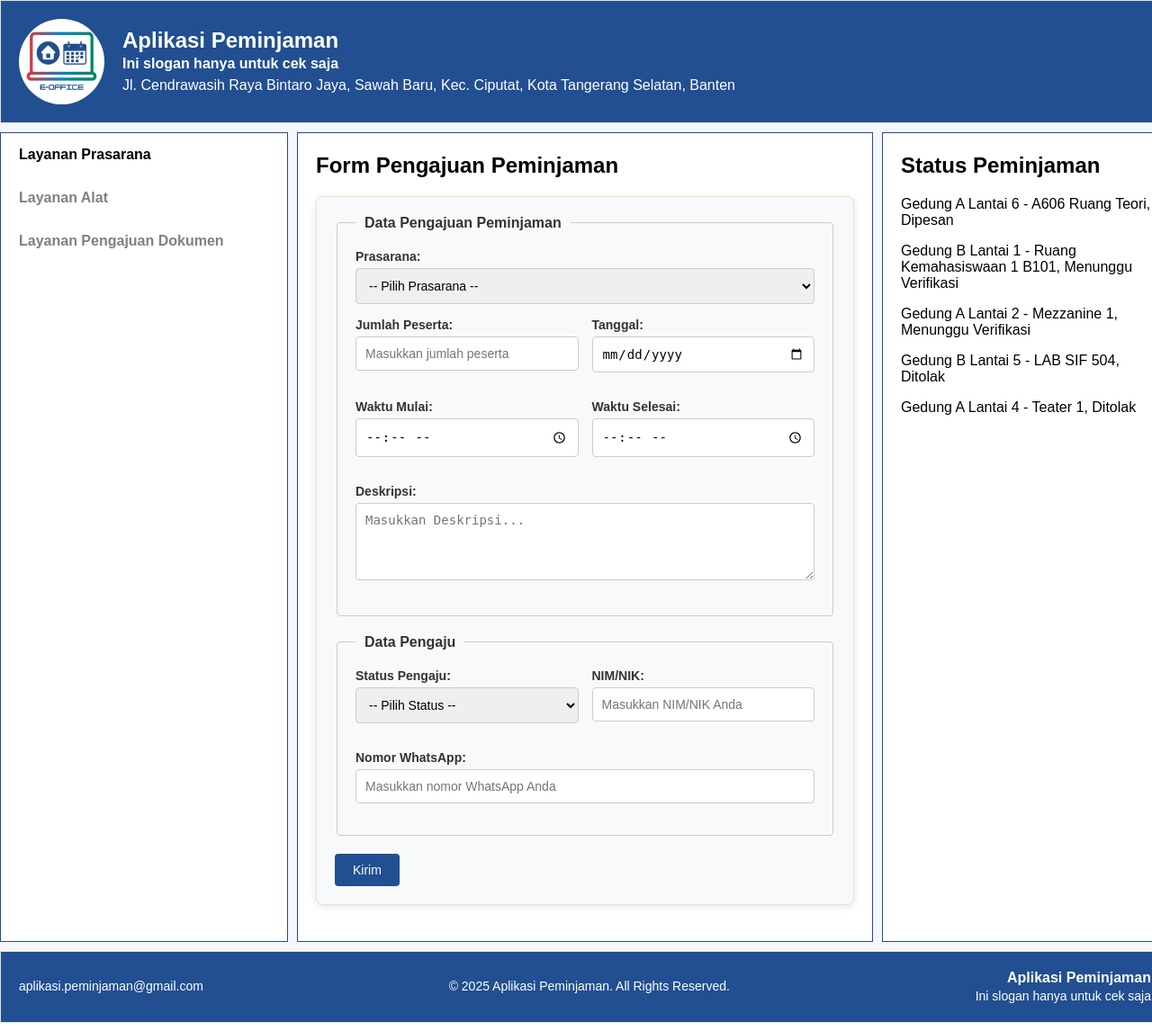
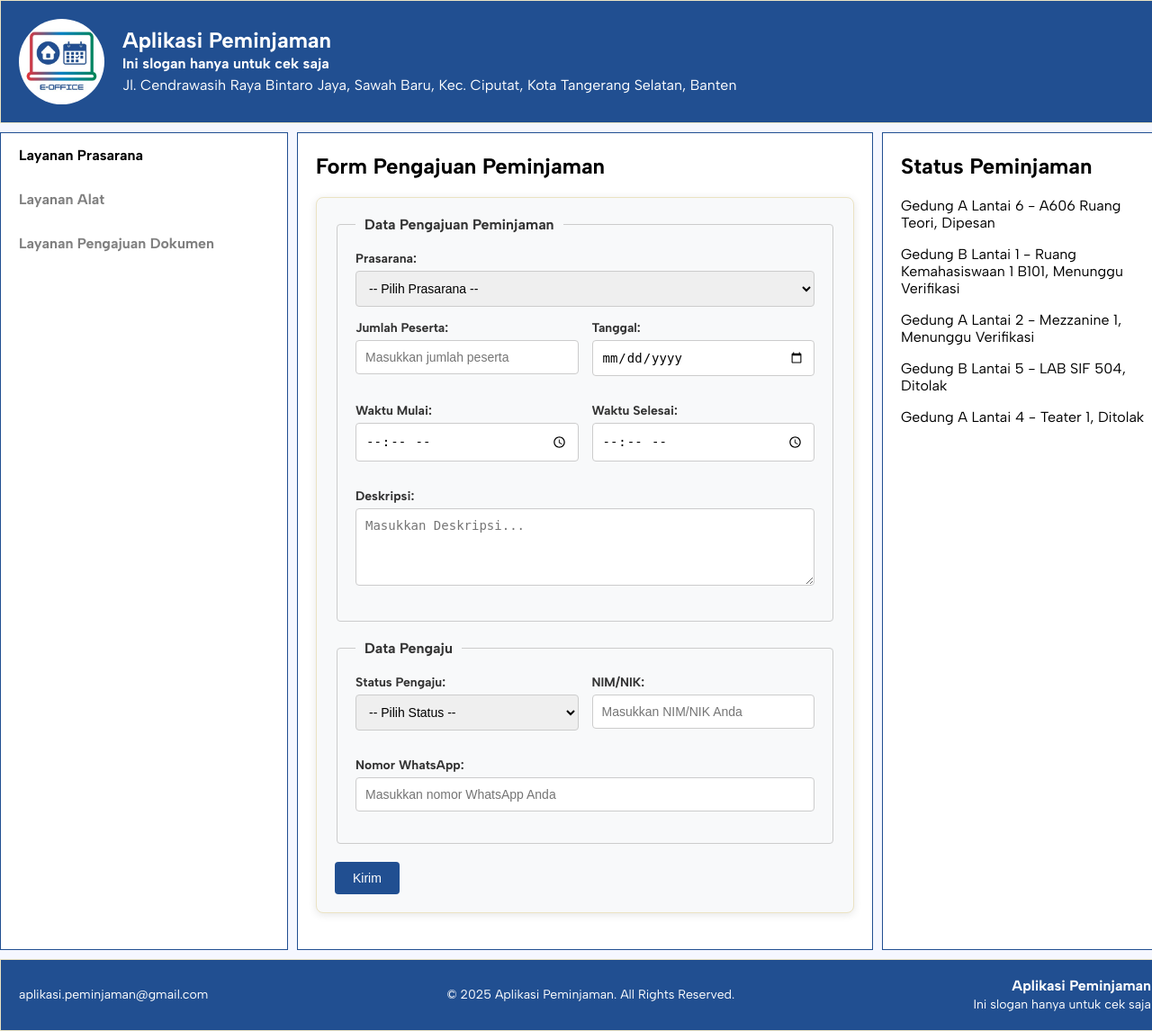
Before and after one commit to nathasarowen/pibs-peminjaman, a PHP site: page / in a window 1280 px wide. Shown: the whole page at 90% size. Run offline with PHP 8.4, Linux system fonts and the light colour scheme; data comes from the database, SQL or seed files in the repository.

Commit message:
Menambahkan link font online

```diff
--- a/admin/index.php
+++ b/admin/index.php
@@ -5,6 +5,7 @@
     <meta name="viewport" content="width=device-width, initial-scale=1.0">
     <title>Document</title>
     <link rel="stylesheet" href="style.css">
+    <link href="https://fonts.googleapis.com/css2?family=Albert+Sans:ital,wght@0,100..900;1,100..900&display=swap" rel="stylesheet">
     <link href="https://cdnjs.cloudflare.com/ajax/libs/font-awesome/6.0.0-beta3/css/all.min.css" rel="stylesheet">
 </head>
 <body>
--- a/admin/kelola_header_footer.php
+++ b/admin/kelola_header_footer.php
@@ -47,6 +47,7 @@ $footerData = $footerResult ? $footerResult->fetch_assoc() : [
     <meta name="viewport" content="width=device-width, initial-scale=1.0">
     <title>Kelola Header & Footer</title>
     <link href="https://fonts.googleapis.com/css2?family=Albert+Sans:ital,wght@0,100..900;1,100..900&display=swap" rel="stylesheet">
+    <link href="https://cdnjs.cloudflare.com/ajax/libs/font-awesome/6.0.0-beta3/css/all.min.css" rel="stylesheet">
     <link rel="stylesheet" href="style.css">
 </head>
 <body>
--- a/user/index.php
+++ b/user/index.php
@@ -5,6 +5,8 @@
     <meta name="viewport" content="width=device-width, initial-scale=1.0">
     <title>Document</title>
     <link rel="stylesheet" href="style.css">
+    <link href="https://fonts.googleapis.com/css2?family=Albert+Sans:ital,wght@0,100..900;1,100..900&display=swap" rel="stylesheet">
+    <link href="https://cdnjs.cloudflare.com/ajax/libs/font-awesome/6.0.0-beta3/css/all.min.css" rel="stylesheet">
     <script>
         function updateNamaPrasarana() {
             const select = document.getElementById('prasarana');
```
